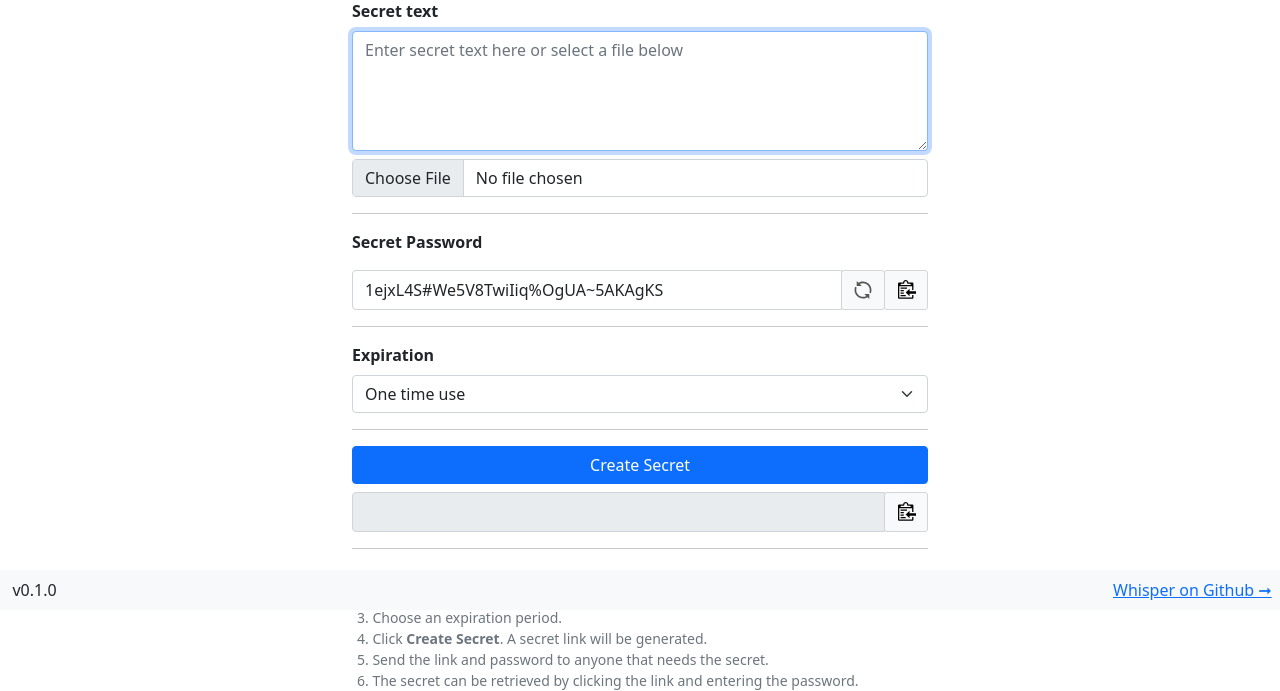
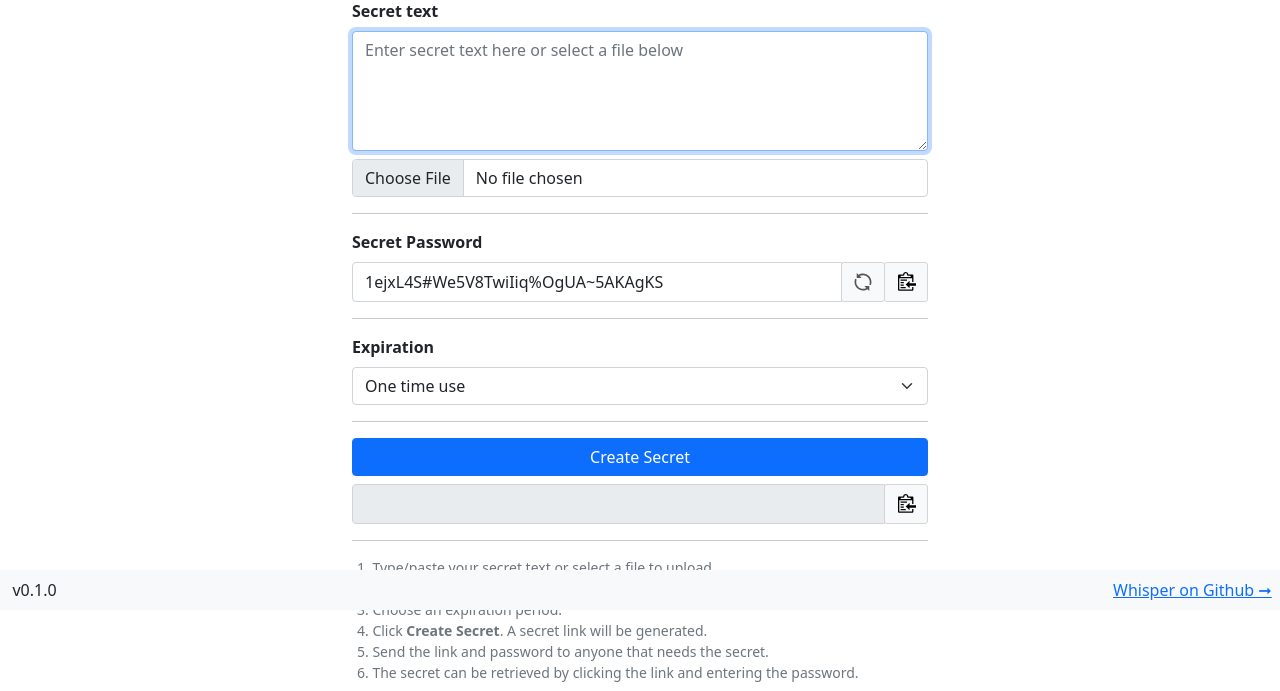
Before and after one commit to viyh/whisper, a Flask app: page / in a window 1280 px wide. Shown: the part 190-881 px from the top of the page. Run offline with Flask 2, Linux system fonts and the light colour scheme; parts of the project's set-up code (start-up, migrations or seed data) failed here and were passed over; some libraries are stand-ins or nearby versions.

Commit message:
Fine tune form

```diff
--- a/src/whisper/assets/style.css
+++ b/src/whisper/assets/style.css
@@ -66,6 +66,6 @@
     margin-top: 8px;
 }
 
-.input-group {
+.link-group {
     margin-top: 8px;
 }
--- a/src/whisper/templates/index.html
+++ b/src/whisper/templates/index.html
@@ -29,14 +29,14 @@
                 <hr>
                 <div class="mb-3">
                     <label class="form-label" for="password">Secret Password</label>
-                    <div class="input-group">
+                    <div class="password-group input-group mb-3">
                         <input class="form-control" autocomplete="off" type="text" onclick="this.setSelectionRange(0, this.value.length);" id="password" required>
-                        <span class="input-group-button">
+                        <span class="password-group-button input-group-button">
                             <button type="button" class="btn btn-light inputbtn" id="regenbutton" onclick="document.getElementById('password').value = random_pw();" data-bs-toggle="tooltip" data-bs-placement="bottom" title="Generate new password">
                                 <img class="btnimg regen" id="regenicon" src="assets/regen.svg" alt="Generate new password">
                             </button>
                         </span>
-                        <span class="input-group-button">
+                        <span class="password-group-button input-group-button">
                             <button type="button" class="btn btn-light inputbtn clipbtn" id="copypwbutton" data-clipboard-target="#password" data-bs-toggle="tooltip" data-bs-placement="bottom" title="Copied!">
                                 <img class="btnimg clippy" id="copyicon" src="assets/clippy.svg" alt="Copy to clipboard">
                             </button>
@@ -58,7 +58,7 @@
                     <button class="btn btn-primary" type="submit">Create Secret</button>
                 </div>
             </form>
-            <div class="input-group">
+            <div class="link-group input-group mb-3">
                 <input type="text" class="form-control" id="secret_link" onclick="this.setSelectionRange(0, this.value.length);" readonly>
                 <span class="input-group-button">
                     <button type="button" class="btn btn-light inputbtn clipbtn" id="copybutton" data-clipboard-target="#secret_link" data-bs-toggle="tooltip" data-bs-placement="bottom" title="Copied!">
```
